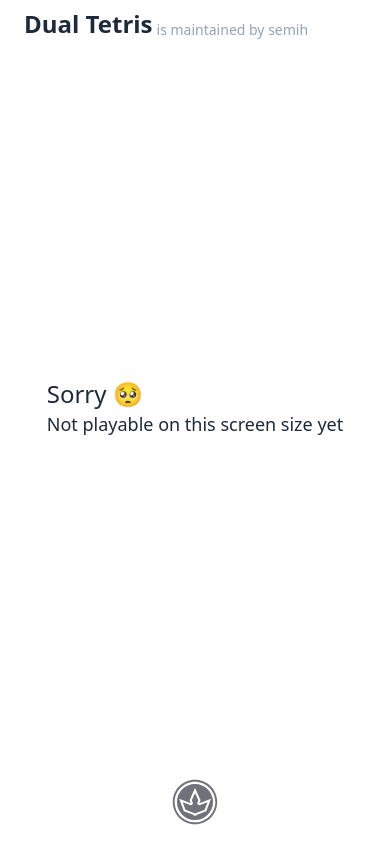
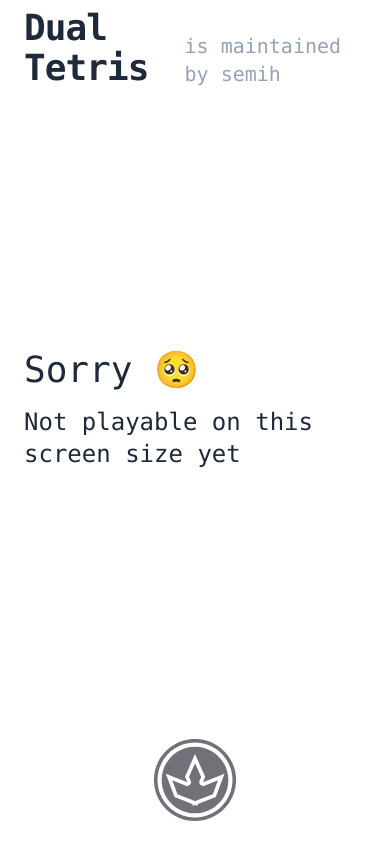
Before and after one commit to semihzambak/dual-tetris, a plain HTML site: page index.html in a window 390 px wide. Drawn offline with nearby package versions, Linux system fonts and the light colour scheme.

Commit message:
fix: style

```diff
--- a/index.html
+++ b/index.html
@@ -6,20 +6,15 @@
     <meta charset="UTF-8">
 </head>
 
-<body class="flex flex-col h-screen bg-white dark:bg-zinc-950">
+<body class="font-mono max-w-4xl mx-auto px-6 flex flex-col h-screen bg-white dark:bg-zinc-950">
 <header>
-    <div class="max-w-screen-lg mx-auto px-6 flex items-end space-x-1 mt-2">
-        <h1 id="title" class="text-2xl font-bold text-slate-800 dark:text-slate-200">Dual Tetris</h1>
-        <span class="text-sm text-slate-400 dark:text-slate-600">is maintained by <a href="https://zambak.me"
+    <div class="flex items-end space-x-1 mt-2">
+        <h1 id="title" class="text-4xl lg:text-xl tracking-tight font-bold text-slate-800 dark:text-slate-200">Dual Tetris</h1>
+        <span class="text-xl lg:text-md text-slate-400 dark:text-slate-600">is maintained by <a href="https://zambak.me"
                                                                                      target="_blank">semih</a></span>
     </div>
 </header>
-<main class="flex flex-1 items-center justify-center">
-    <div class="md:hidden block text-slate-800 dark:text-slate-200">
-        <h1 class="text-2xl">Sorry 🥺</h1>
-        <span class="text-lg font-thin">Not playable on this screen size yet</span>
-    </div>
-    <div class="flex items-center justify-center hidden md:block">
+<main class="flex-1 items-center justify-center hidden lg:flex">
         <div id="play">
             <button id="start" onclick="playGame()"
                     class="bg-white dark:bg-zinc-950 border border-zinc-300 dark:border-zinc-700 text-zinc-500 font-bold px-4 rounded-lg shadow">
@@ -101,14 +96,18 @@
                 Restart
             </button>
         </div>
+</main>
+<main class="flex-auto lg:hidden flex items-center justify-center ">
+    <div class="lg:hidden flex flex-col text-slate-800 dark:text-slate-200 space-y-4">
+        <h1 class="text-4xl md:text-5xl">Sorry 🥺</h1>
+        <span class="text-2xl md:text-3xl font-thin">Not playable on this screen size yet</span>
     </div>
-
 </main>
 <footer>
     <div class="max-w-screen-lg mx-auto mb-4 flex items-center justify-center">
         <a href="https://zambak.me" class="text-zinc-500 hover:opacity-75 transition duration-150"
            target="_blank">
-            <svg width="52" height="52" viewBox="0 0 512 512" fill="none" xmlns="http://www.w3.org/2000/svg">
+            <svg class="lg:h-12 lg:w-12 md:h-16 md:w-16 h-24 w-24 flex-no-shrink fill-current" viewBox="0 0 512 512" fill="none" xmlns="http://www.w3.org/2000/svg">
                 <path fill-rule="evenodd" clip-rule="evenodd"
                       d="M256 475C376.95 475 475 376.95 475 256C475 135.05 376.95 37 256 37C135.05 37 37 135.05 37 256C37 376.95 135.05 475 256 475ZM55.9999 256C55.9999 145.543 145.543 55.9999 256 55.9999C366.457 55.9999 456 145.543 456 256C456 366.457 366.457 456 256 456C145.543 456 55.9999 366.457 55.9999 256ZM256 78.1401C157.771 78.1401 78.1401 157.771 78.1401 256C78.1401 354.229 157.771 433.86 256 433.86C354.229 433.86 433.86 354.229 433.86 256C433.86 157.771 354.229 78.1401 256 78.1401ZM298.804 267.808L310.612 239.026L256 117.993L202.863 239.026L214.672 267.808L100.28 222.79L146.775 346.789L244.711 384.899L241.24 394.376L256.738 389.579L263.413 391.749L263.422 391.752L271.498 394.376L268.765 384.897L366.701 346.775L413.195 222.79L298.804 267.808ZM378.809 257.736L306.102 286.35C298.673 289.273 290.217 287.481 284.613 281.796C279.009 276.111 277.339 267.63 280.369 260.245L288.921 239.401L256.249 166.993L224.51 239.29L233.107 260.245C236.136 267.63 234.466 276.111 228.862 281.796C223.258 287.481 214.803 289.273 207.374 286.35L134.664 257.735L162.304 331.45L251.937 366.329C253.695 367.014 255.302 367.921 256.738 369.006C258.175 367.919 259.782 367.012 261.537 366.329L351.171 331.437L378.809 257.736Z"
                       fill="currentColor"/>
```
